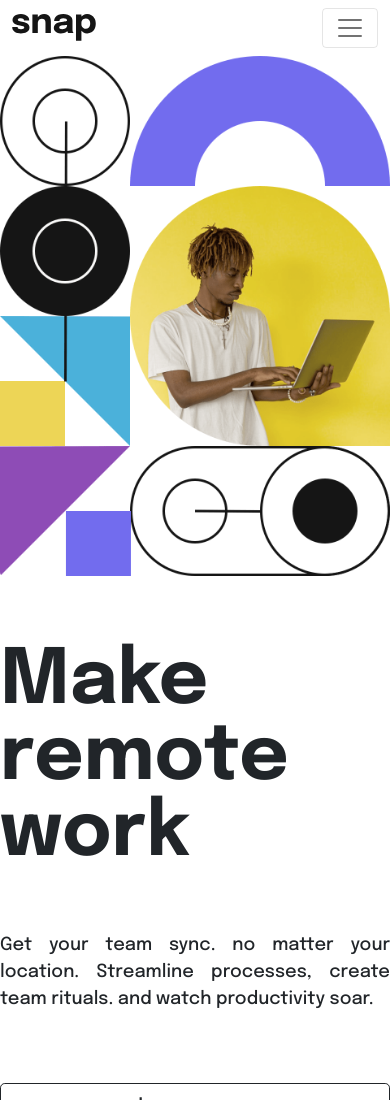
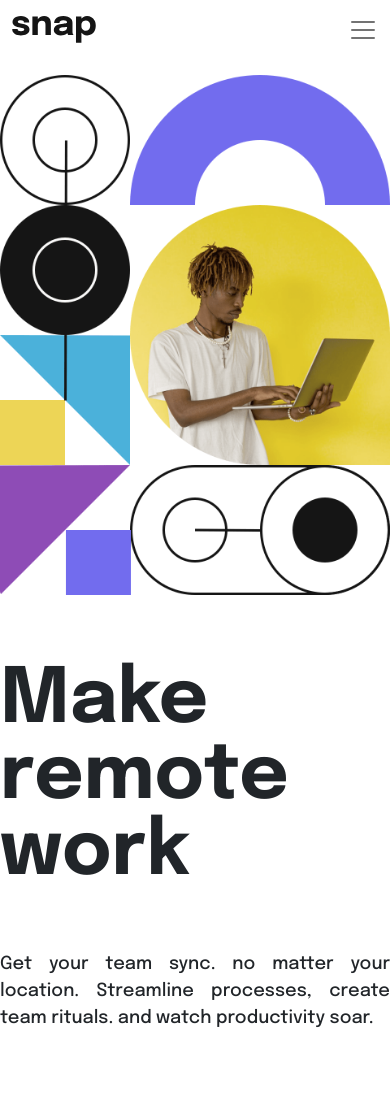
Before and after one commit to BYJESO/Challengeone, a plain HTML site: page index.html in a window 390 px wide. Shown: the top 1100 px of the page. Drawn offline with nearby package versions, Linux system fonts and the light colour scheme.

Commit message:
navbar mobile first

```diff
--- a/style.css
+++ b/style.css
@@ -6,16 +6,24 @@
 }
 
 nav.navbar {
+  padding-top: 10px;
+  padding-bottom: 10px;
+  margin-bottom: 15px;
   /* padding: 20px 30px 20px 30px; desktop */
 }
 
-a.space-in {
+button.navbar-toggler {
+  padding: 0px;
+  border: none;
+}
+
+/* a.space-in {
   margin-left: 50px;
 }
-
+                            desktop
 a.space-di {
   margin-right: 35px;
-}
+} */
 
 .border-dropdown {
   border-radius: 12px !important;
```
